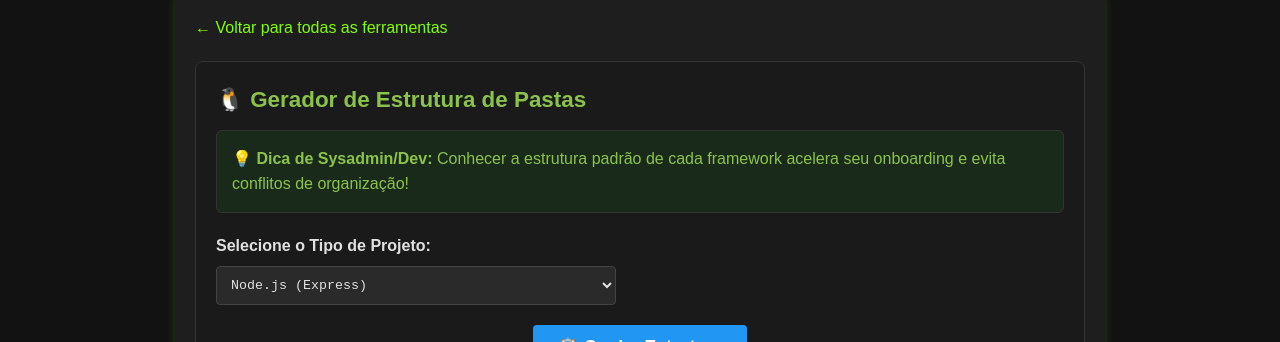
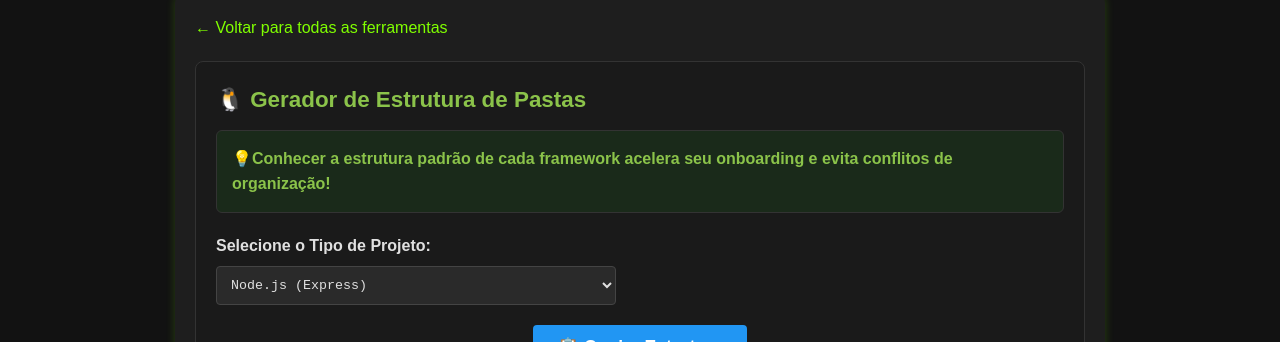
Before and after one commit to Piolinux/piolinux-site, a Jekyll site: the page built from _pages/_tools/gerador-de-estrutura-de-pastas-online-simule-comando-tree.html, in a window 1280 px wide. Shown: the part 486-828 px from the top of the page. Built offline with Jekyll 4.4.1, drawn with Linux system fonts in a browser that asks for light colours.

Commit message:
Update gerador-de-estrutura-de-pastas-online-simule-comando-tree.html

```diff
--- a/_pages/_tools/gerador-de-estrutura-de-pastas-online-simule-comando-tree.html
+++ b/_pages/_tools/gerador-de-estrutura-de-pastas-online-simule-comando-tree.html
@@ -20,7 +20,7 @@ tags: [estrutura-de-pastas, tree, nodejs, python, react, organizacao, documentac
   <h2 class="tool-title" style="color: #8bc34a; margin-top: 0; font-size: 1.4em;">🐧 Gerador de Estrutura de Pastas</h2>
 
   <div style="background: #1a2a1a; color: #8bc34a; padding: 15px; border-radius: 6px; margin-bottom: 20px; border: 1px solid #333;">
-    <strong>💡 Dica de Sysadmin/Dev:</strong> Conhecer a estrutura padrão de cada framework acelera seu onboarding e evita conflitos de organização!
+    <strong>💡Conhecer a estrutura padrão de cada framework acelera seu onboarding e evita conflitos de organização!</strong>
   </div>
 
   <div style="margin-bottom: 20px;">
```
